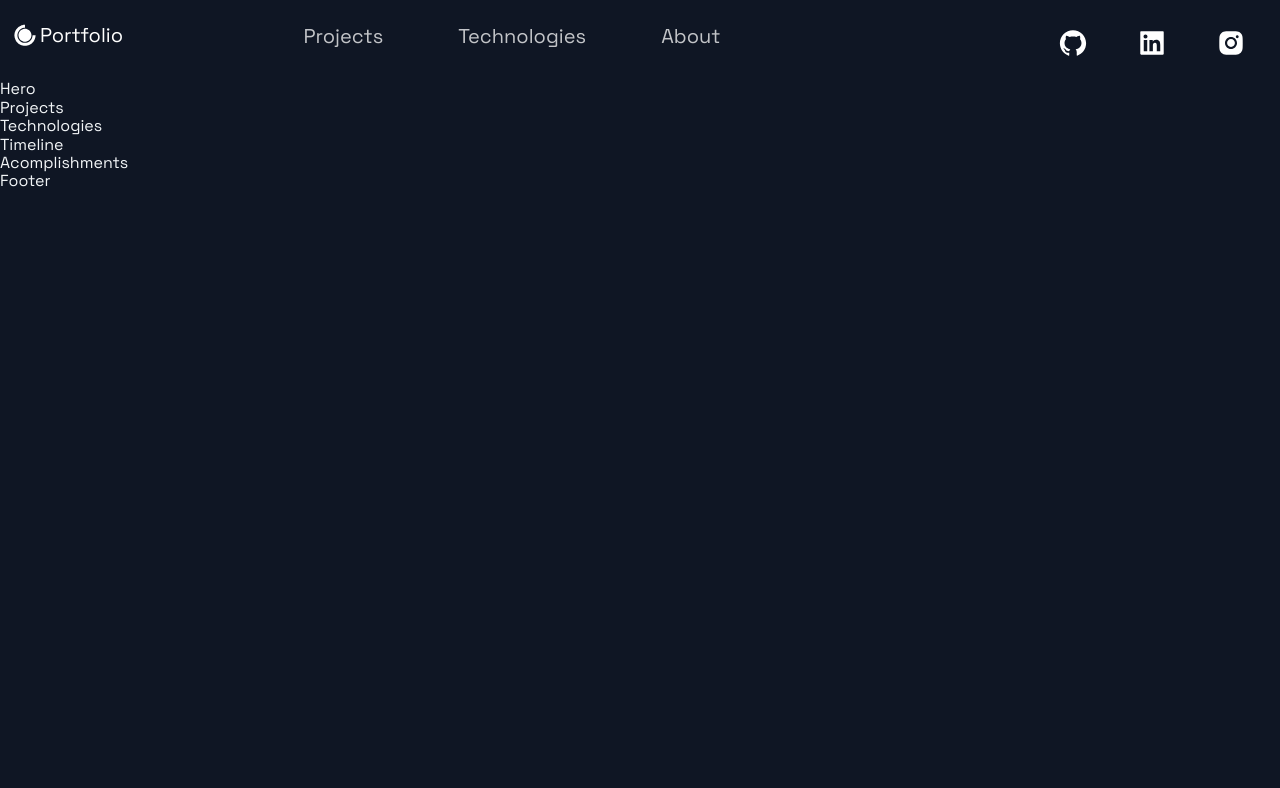
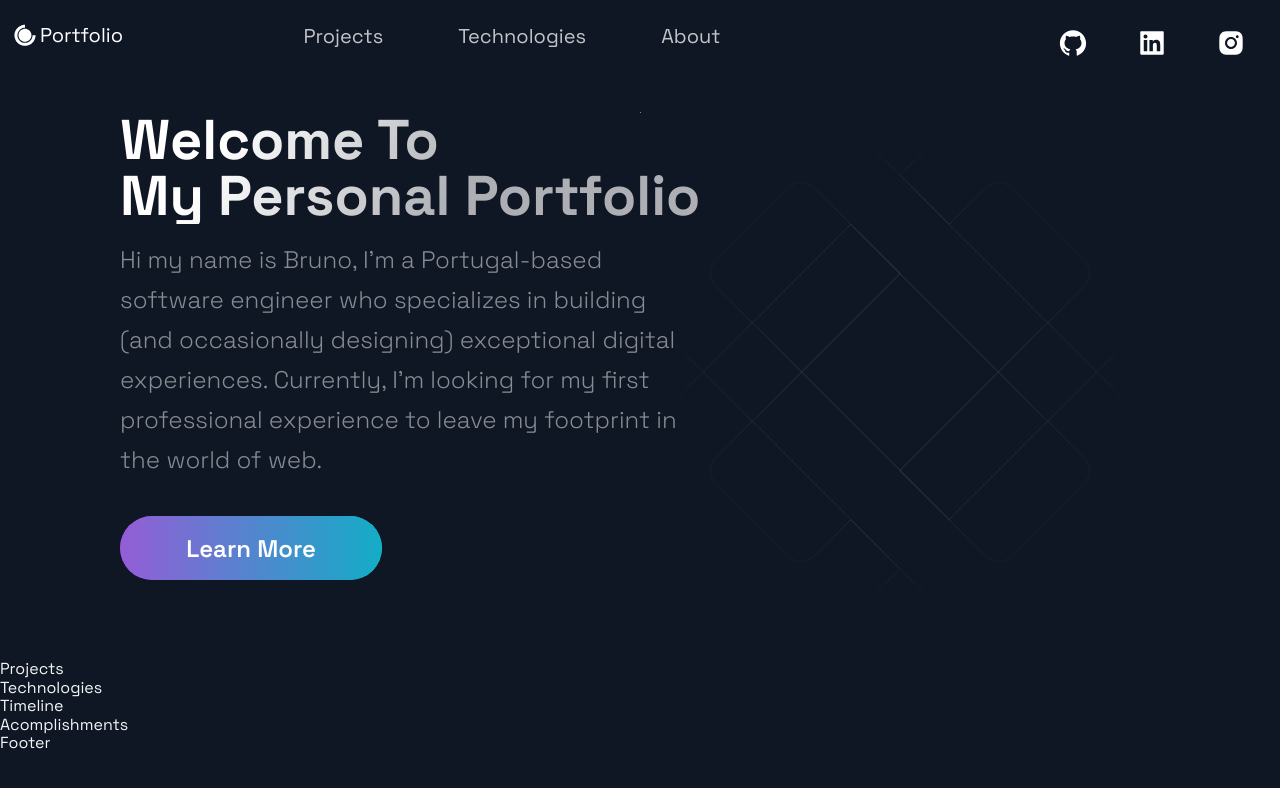
Before and after one commit to BrunoC300/PersonalWebsite, a Next.js app: page / in a window 1280 px wide. Shown: the top 788 px of the page. Built offline with nearby package versions, Linux system fonts and the light colour scheme.

Commit message:
finished hero section

```diff
--- a/src/components/Hero/Hero.js
+++ b/src/components/Hero/Hero.js
@@ -1,13 +1,31 @@
-import React from 'react';
+import React from "react";
 
-import { Section, SectionText, SectionTitle } from '../../styles/GlobalComponents';
-import Button from '../../styles/GlobalComponents/Button';
-import { LeftSection } from './HeroStyles';
+import {
+  Section,
+  SectionText,
+  SectionTitle,
+} from "../../styles/GlobalComponents";
+import Button from "../../styles/GlobalComponents/Button";
+import { LeftSection } from "./HeroStyles";
 
-const Hero = (props) => (
-  <div>
-    Hero
-  </div>
+const Hero = () => (
+  <Section row nopadding>
+    <LeftSection>
+      <SectionTitle>
+        Welcome To <br />
+        My Personal Portfolio
+      </SectionTitle>
+      <SectionText>
+        Hi my name is Bruno, I'm a Portugal-based software engineer who
+        specializes in building (and occasionally designing) exceptional digital
+        experiences. Currently, I'm looking for my first professional experience
+        to leave my footprint in the world of web.
+      </SectionText>
+      <Button onClick={() => (window.location = "https://google.com")}>
+        Learn More
+      </Button>
+    </LeftSection>
+  </Section>
 );
 
 export default Hero;
--- a/src/components/Hero/HeroStyles.js
+++ b/src/components/Hero/HeroStyles.js
@@ -1,4 +1,4 @@
-import styled from 'styled-components';
+import styled from "styled-components";
 
 export const LeftSection = styled.div`
   width: 100%;
--- a/src/pages/index.js
+++ b/src/pages/index.js
@@ -1,19 +1,19 @@
-import Acomplishments from '../components/Acomplishments/Acomplishments';
-import BgAnimation from '../components/BackgrooundAnimation/BackgroundAnimation';
-import Hero from '../components/Hero/Hero';
-import Projects from '../components/Projects/Projects';
-import Technologies from '../components/Technologies/Technologies';
-import Timeline from '../components/TimeLine/TimeLine';
-import { Layout } from '../layout/Layout';
-import { Section } from '../styles/GlobalComponents';
+import Acomplishments from "../components/Acomplishments/Acomplishments";
+import BgAnimation from "../components/BackgrooundAnimation/BackgroundAnimation";
+import Hero from "../components/Hero/Hero";
+import Projects from "../components/Projects/Projects";
+import Technologies from "../components/Technologies/Technologies";
+import Timeline from "../components/TimeLine/TimeLine";
+import { Layout } from "../layout/Layout";
+import { Section } from "../styles/GlobalComponents";
 
 const Home = () => {
   return (
     <Layout>
-      {/* <Section grid> */}
+      <Section grid>
         <Hero />
-        {/* <BgAnimation /> */}
-      {/* </Section> */}
+        <BgAnimation />
+      </Section>
       <Projects />
       <Technologies />
       <Timeline />
```
